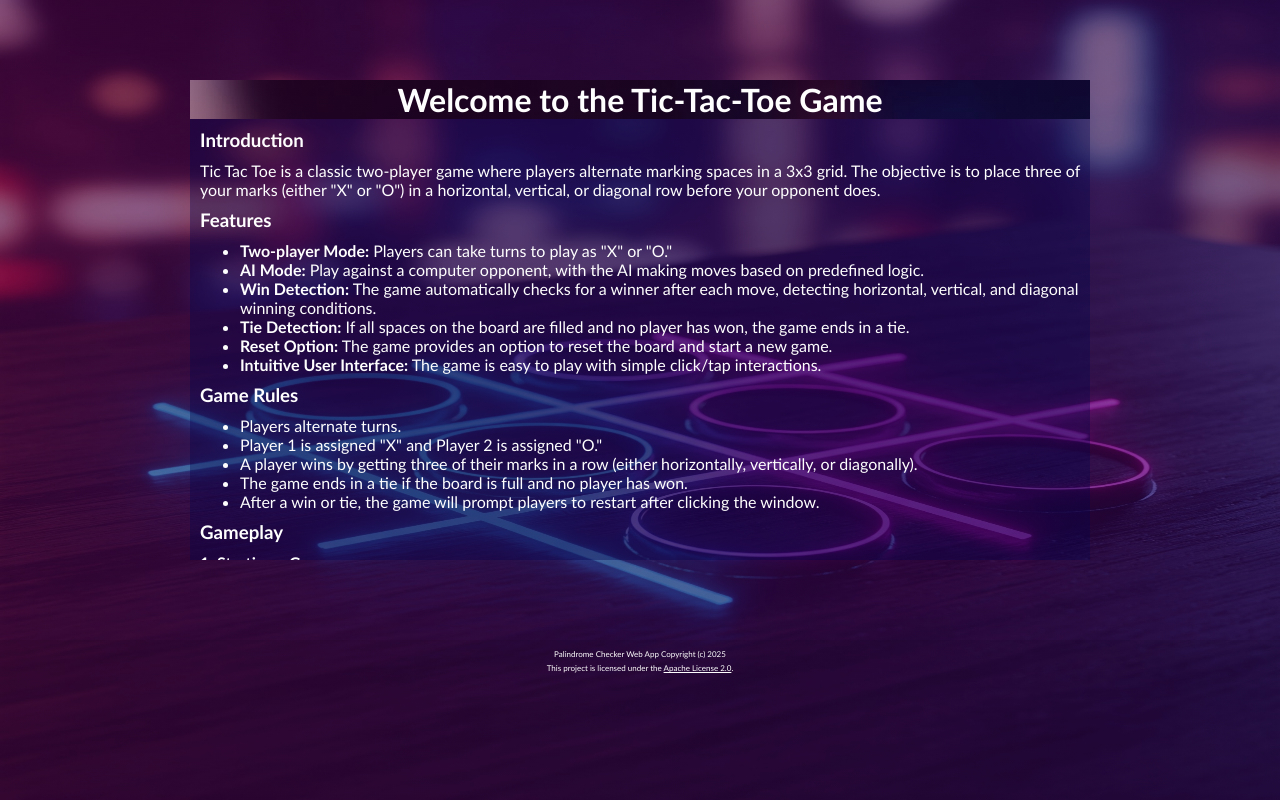
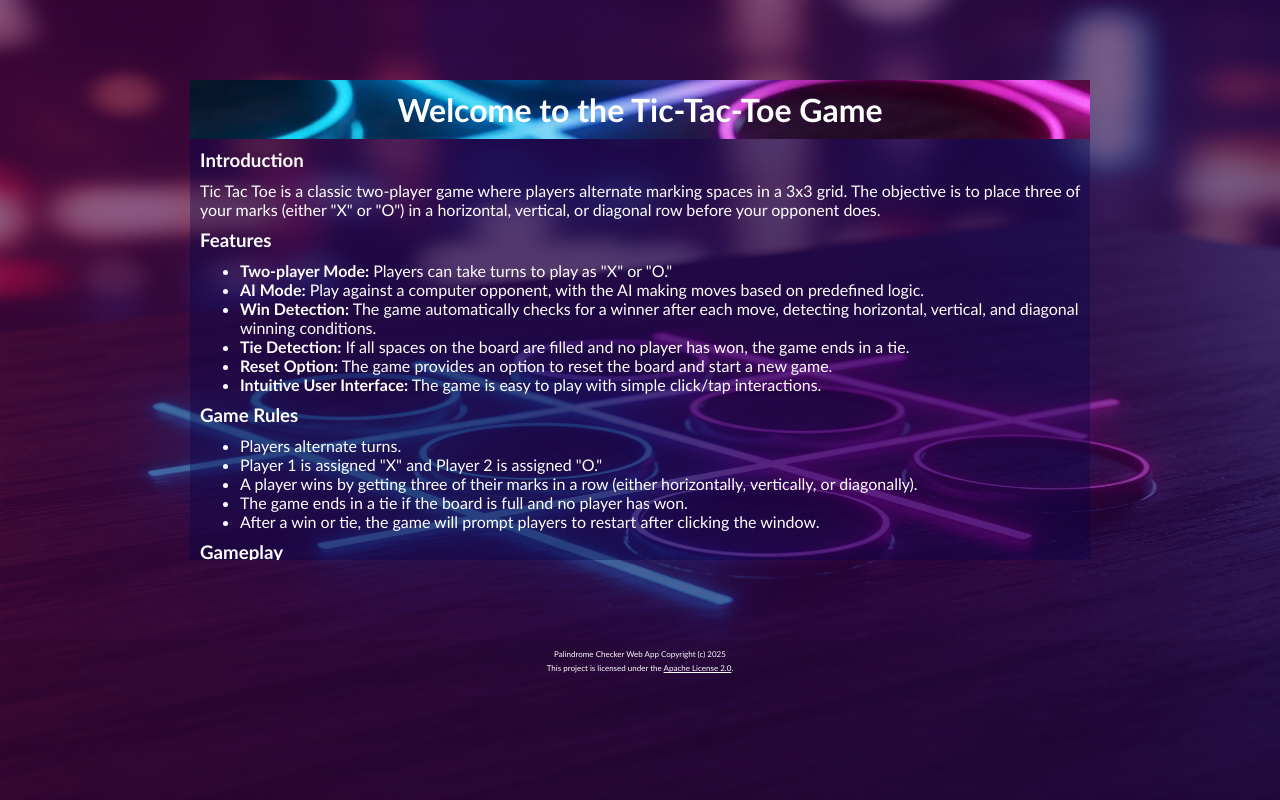
Before and after one commit to Root-Tester/Tic-Tac-Toe, a plain HTML site: page Game-Instructions.html in a window 1280 px wide. Drawn offline with Linux system fonts and the light colour scheme.

Commit message:
Update Game_Instructions.css

```diff
--- a/Game_Instructions.css
+++ b/Game_Instructions.css
@@ -47,8 +47,10 @@
       position:sticky;
       top:0;
       background-color:#04044d23;
-      background-image:linear-gradient(155deg,#5c07585e,#2f065548), url("Tic-Tac-Toe-Game.jpg");
+      padding:10px;
+      background-image:url("Tic-Tac-Toe-Game.jpg");
       background-repeat:no-repeat;
+      background-position:center;
    }
 
  h3,h4,p,ul,ol{
```
